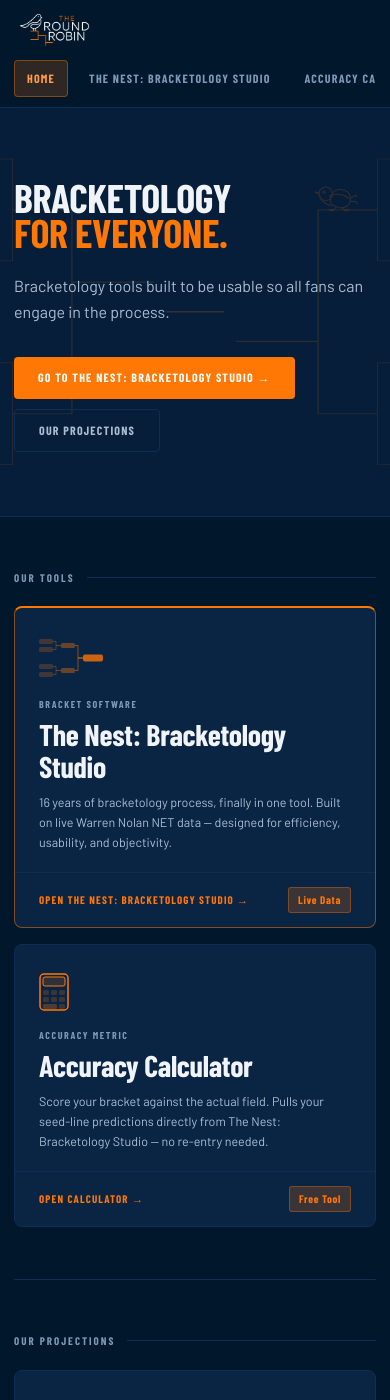
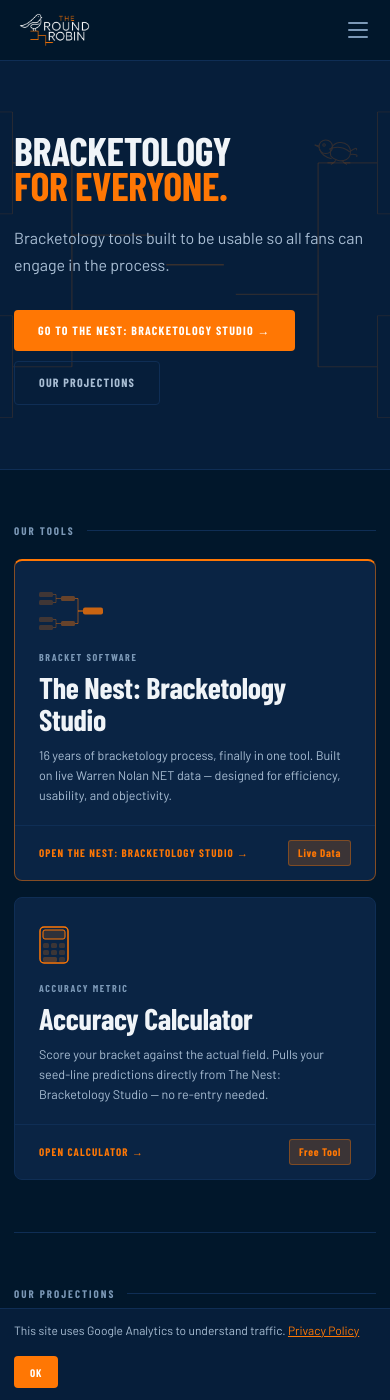
Before and after one commit to GrantBH12/The-Round-Robin, a Jekyll site: the page built from index.html, in a window 390 px wide and 1400 px high. Built offline with Jekyll 4.4.1, drawn with Linux system fonts in a browser that asks for light colours; some web fonts are replaced.

Commit message:
feat: all Tier 1 improvements
- Mobile nav hamburger menu (≤760px) with animated X toggle
- 404 page upgrade with headline and CTAs (Go Home / Open The Nest)
- Schema.org JSON-LD for Organization, WebSite, WebApplication
- Data last-refreshed date shown in pool team count line
- Bracket naming prompt before share; name displayed in view header
- Cookie/analytics consent notice with localStorage dismiss

Co-Authored-By: Claude Sonnet 4.6 <noreply@anthropic.com>

```diff
--- a/_layouts/default.html
+++ b/_layouts/default.html
@@ -20,6 +20,37 @@
   <link rel="preconnect" href="https://fonts.gstatic.com" crossorigin>
   <link href="https://fonts.googleapis.com/css2?family=Barlow+Condensed:wght@400;600;700;800;900&family=Barlow:wght@400;500;600&display=swap" rel="stylesheet">
   <link rel="stylesheet" href="{{ site.baseurl }}/assets/css/main.css">
+  <script type="application/ld+json">
+  {
+    "@context": "https://schema.org",
+    "@graph": [
+      {
+        "@type": "Organization",
+        "@id": "https://theroundrobin.studio/#org",
+        "name": "The Round Robin",
+        "url": "https://theroundrobin.studio",
+        "logo": "https://theroundrobin.studio/assets/img/logo-01.png"
+      },
+      {
+        "@type": "WebSite",
+        "@id": "https://theroundrobin.studio/#website",
+        "url": "https://theroundrobin.studio",
+        "name": "The Round Robin",
+        "publisher": { "@id": "https://theroundrobin.studio/#org" }
+      },
+      {
+        "@type": "WebApplication",
+        "name": "The Nest: Bracketology Studio",
+        "url": "https://theroundrobin.studio/bracket/",
+        "description": "Build your NCAA bracket with live NET data. Compare team resumes, filter by any metric, and track the bubble.",
+        "applicationCategory": "SportsApplication",
+        "operatingSystem": "Web",
+        "offers": { "@type": "Offer", "price": "0", "priceCurrency": "USD" },
+        "publisher": { "@id": "https://theroundrobin.studio/#org" }
+      }
+    ]
+  }
+  </script>
   <!-- Google tag (gtag.js) -->
   <script async src="https://www.googletagmanager.com/gtag/js?id=G-FLH4CLGMVE"></script>
   <script>
@@ -35,6 +66,9 @@
     <a href="{{ site.baseurl }}/" class="nav-logo">
       <img src="{{ site.baseurl }}/assets/img/logo-01.png" alt="The Round Robin">
     </a>
+    <button class="nav-hamburger" aria-label="Toggle navigation" aria-expanded="false" onclick="var n=this.closest('nav'),open=n.classList.toggle('nav-open');this.setAttribute('aria-expanded',open)">
+      <span></span><span></span><span></span>
+    </button>
     <div class="nav-links">
       <a href="{{ site.baseurl }}/" class="nav-link {% if page.url == '/' %}active{% endif %}" {% if page.url == '/' %}aria-current="page"{% endif %}>Home</a>
       <a href="{{ site.baseurl }}/bracket/" class="nav-link {% if page.url contains 'bracket' %}active{% endif %}" {% if page.url contains 'bracket' %}aria-current="page"{% endif %}>The Nest: Bracketology Studio</a>
@@ -56,5 +90,10 @@
     <a href="{{ site.baseurl }}/terms/" style="color:inherit;text-decoration:none;">Terms</a>
     <span class="footer-disclaimer">Not affiliated with, endorsed by, or sponsored by the NCAA or any member institution. Terms like bracketology and tournament selection are used editorially.</span>
   </footer>
+  <div id="cookie-notice" style="display:none" role="region" aria-label="Cookie notice">
+    <span>This site uses Google Analytics to understand traffic. <a href="{{ site.baseurl }}/privacy/">Privacy Policy</a></span>
+    <button onclick="document.getElementById('cookie-notice').style.display='none';try{localStorage.setItem('trr-cookies-ok','1')}catch(e){}">OK</button>
+  </div>
+  <script>try{if(!localStorage.getItem('trr-cookies-ok'))document.getElementById('cookie-notice').style.display='flex'}catch(e){}</script>
 </body>
 </html>
--- a/assets/css/main.css
+++ b/assets/css/main.css
@@ -69,6 +69,7 @@ nav {
 
 .nav-logo img { display: block; height: 44px; width: auto; }
 .nav-links { display: flex; gap: 4px; align-items: center; }
+.nav-hamburger { display: none; }
 
 .nav-link {
   font-family: var(--fd);
@@ -97,25 +98,49 @@ nav {
     min-height: 58px;
     flex-wrap: wrap;
     align-items: center;
-    padding-top: 8px;
-    padding-bottom: 8px;
-    gap: 8px;
+    padding-top: 0;
+    padding-bottom: 0;
+    gap: 0;
   }
 
+  .nav-logo { padding: 8px 0; }
+
+  .nav-hamburger {
+    display: flex;
+    flex-direction: column;
+    justify-content: center;
+    gap: 5px;
+    background: none;
+    border: none;
+    cursor: pointer;
+    padding: 12px 8px;
+    margin-left: auto;
+    flex-shrink: 0;
+  }
+  .nav-hamburger span {
+    display: block;
+    width: 20px;
+    height: 2px;
+    background: var(--muted);
+    border-radius: 1px;
+    transition: background 0.15s, transform 0.2s, opacity 0.15s;
+  }
+  .nav-hamburger:hover span { background: var(--text); }
+  nav.nav-open .nav-hamburger span:nth-child(1) { transform: translateY(7px) rotate(45deg); background: var(--text); }
+  nav.nav-open .nav-hamburger span:nth-child(2) { opacity: 0; }
+  nav.nav-open .nav-hamburger span:nth-child(3) { transform: translateY(-7px) rotate(-45deg); background: var(--text); }
+
   .nav-links {
+    display: none;
     width: 100%;
-    overflow-x: auto;
-    overflow-y: hidden;
-    scroll-snap-type: x mandatory;
-    -webkit-overflow-scrolling: touch;
-    scrollbar-width: thin;
-    padding-bottom: 2px;
-    gap: 8px;
+    flex-direction: column;
+    padding: 8px 0 12px;
+    gap: 2px;
+    border-top: 1px solid var(--border);
   }
+  nav.nav-open .nav-links { display: flex; }
 
   .nav-link {
-    flex: 0 0 auto;
-    scroll-snap-align: start;
     white-space: nowrap;
   }
 
@@ -711,3 +736,38 @@ footer {
 @media (prefers-reduced-motion: reduce) {
   *, *::before, *::after { transition: none !important; animation: none !important; }
 }
+
+/* COOKIE NOTICE */
+#cookie-notice {
+  position: fixed;
+  bottom: 0;
+  left: 0;
+  right: 0;
+  background: var(--surface);
+  border-top: 1px solid var(--border);
+  padding: 12px var(--pad);
+  display: flex;
+  align-items: center;
+  justify-content: space-between;
+  gap: 16px;
+  font-size: 12px;
+  color: var(--sub);
+  z-index: 999;
+  flex-wrap: wrap;
+}
+#cookie-notice a { color: var(--orange); }
+#cookie-notice button {
+  background: var(--orange);
+  border: none;
+  color: #fff;
+  font-family: var(--fd);
+  font-weight: 700;
+  font-size: 11px;
+  letter-spacing: 0.08em;
+  text-transform: uppercase;
+  padding: 6px 16px;
+  border-radius: 4px;
+  cursor: pointer;
+  flex-shrink: 0;
+  min-height: 32px;
+}
--- a/bracket/index.html
+++ b/bracket/index.html
@@ -509,11 +509,13 @@ function App({ teams }) {
   }, [activePane]);
 
   const shareBracket = useCallback(() => {
+    const name = (window.prompt("Name this bracket (optional):", "") ?? "").trim();
     const state = {};
     SEEDS.forEach(s => { state[s.id] = asgn[s.id] || []; });
     EXTRA_TIERS.forEach(t => { state[t.id] = asgn[t.id] || []; });
     const compressed = LZString.compressToEncodedURIComponent(JSON.stringify(state));
-    const url = `${window.location.origin}/bracket/view/?b=${compressed}`;
+    const nameParam = name ? `&name=${encodeURIComponent(name)}` : "";
+    const url = `${window.location.origin}/bracket/view/?b=${compressed}${nameParam}`;
     navigator.clipboard.writeText(url).then(() => {
       setToastMsg("Link copied to clipboard.");
     }).catch(() => {
@@ -1234,6 +1236,7 @@ function App({ teams }) {
             </div>
             <div style={{ fontSize:9, color:"var(--text-faint)", marginTop:4 }}>
               {anyFilterActive || search ? `${poolF.length} of ${teams.length}` : `${poolF.length} teams`}
+              {DATA_SCRAPED_AT && (() => { const d = new Date(DATA_SCRAPED_AT); if (!Number.isFinite(d.getTime())) return null; return <span style={{ marginLeft:6 }}>· as of {d.toLocaleDateString("en-US",{month:"short",day:"numeric"})}</span>; })()}
             </div>
             {!tipDismissed && (
               <div style={{ display:"flex", alignItems:"center", justifyContent:"space-between", marginTop:6,
--- a/bracket/view/index.html
+++ b/bracket/view/index.html
@@ -57,6 +57,7 @@ if (!initDark) document.documentElement.classList.add("light");
 const _params = new URLSearchParams(window.location.search);
 const B_PARAM = _params.get('b');
 const PROJECTION = _params.get('projection');
+const BRACKET_NAME = _params.get('name') || "";
 if (!B_PARAM && PROJECTION !== 'current') {
   window.location.replace('/bracket/');
 }
@@ -104,7 +105,7 @@ function BracketView({ teams, bracket, lastUpdated, darkMode }) {
           </a>
           <div>
             <h1 style={{ margin:0, fontSize:20, fontWeight:800, letterSpacing:"-0.03em", background:"linear-gradient(135deg,#E8872B,#F0A855)", WebkitBackgroundClip:"text", WebkitTextFillColor:"transparent" }}>
-              The Nest: Bracketology Studio
+              {BRACKET_NAME || "The Nest: Bracketology Studio"}
             </h1>
             <p style={{ margin:"2px 0 0", fontSize:10, color:"var(--text-faint)" }}>
               {totalPlaced} teams placed · read-only view
```
Also changed, not shown: 404.html (+15 -0 lines).
